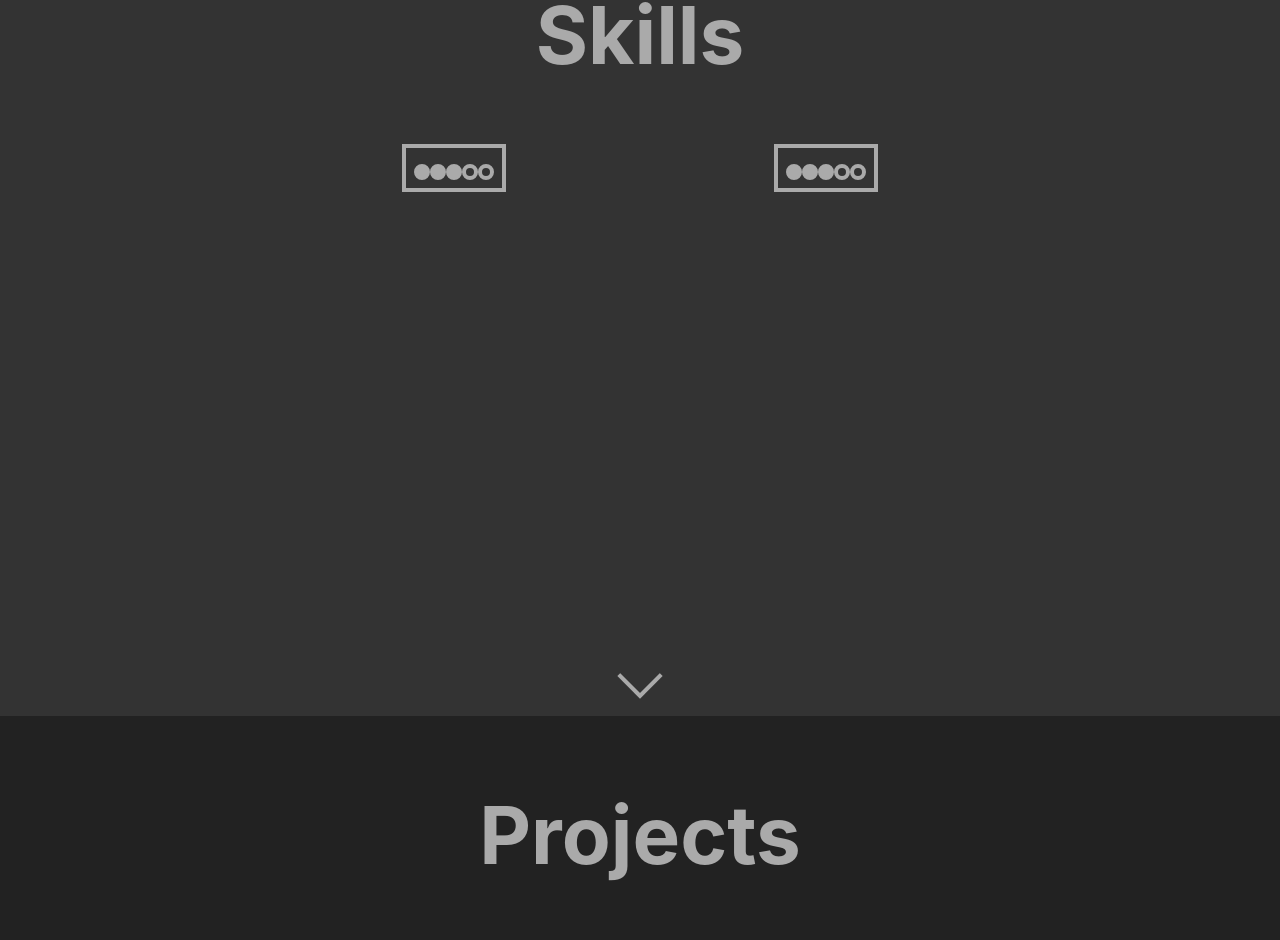
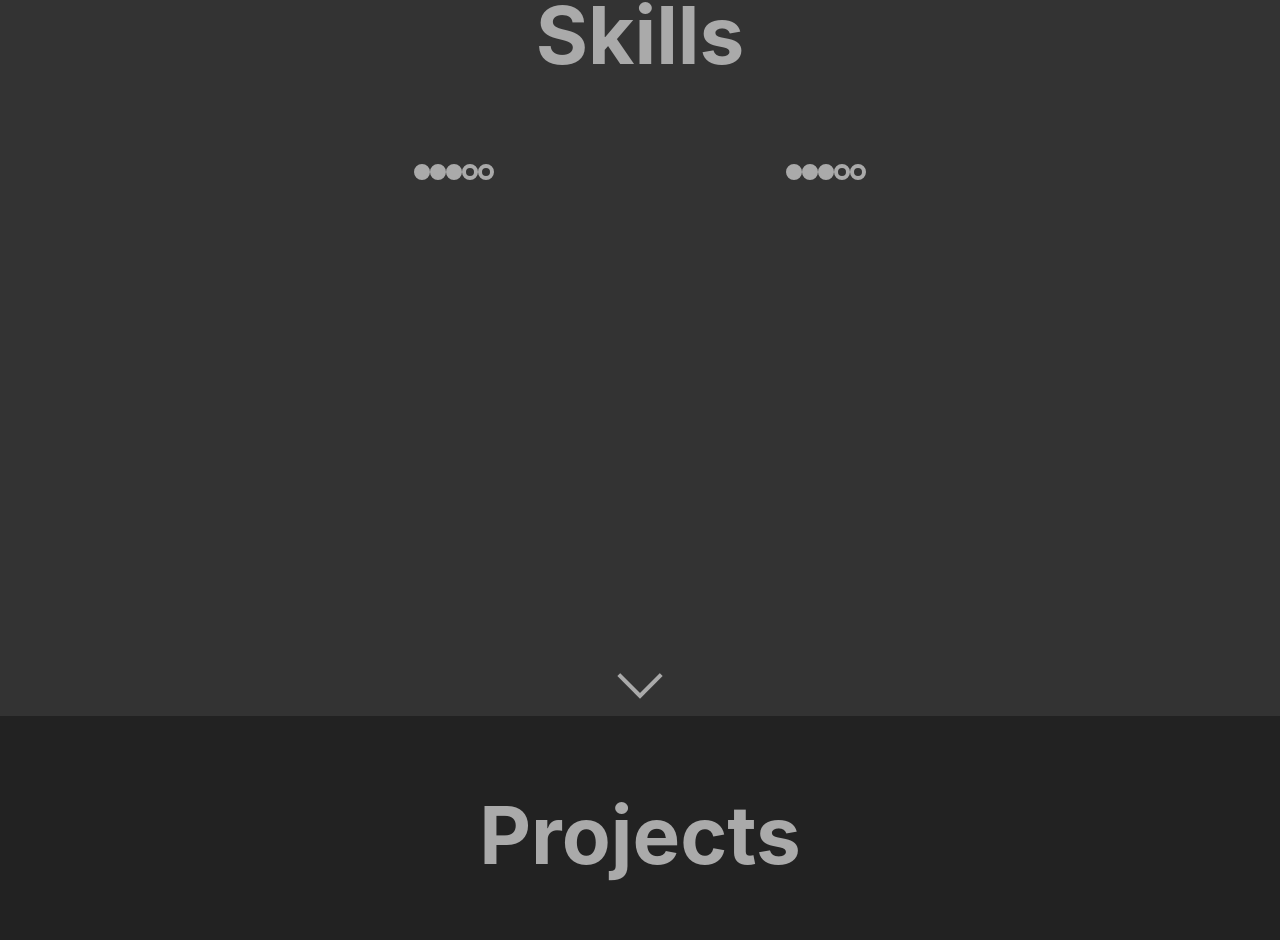
Before and after one commit to GrzegorzKazana/MyPortfolio, a React (Create React App) app: page / in a window 1280 px wide. Shown: the part 1714-2654 px from the top of the page. Built offline with nearby package versions, Linux system fonts and the light colour scheme; some icons are missing.

Commit message:
added hoverable skill border

```diff
--- a/src/components/SkillsPage/SkillsPage.css
+++ b/src/components/SkillsPage/SkillsPage.css
@@ -13,10 +13,16 @@
 }
 
 .SkillEntry {
+  box-sizing: border-box;
   display: inline-block;
-  border: 4px solid #aaa;
+  border: 4px solid transparent;
   padding: 8px;
   margin: 8px;
+  transition: border 0.2s ease;
+}
+
+.SkillEntry:hover {
+  border: 4px solid #aaa;
 }
 
 .SkillEntry i {
```
